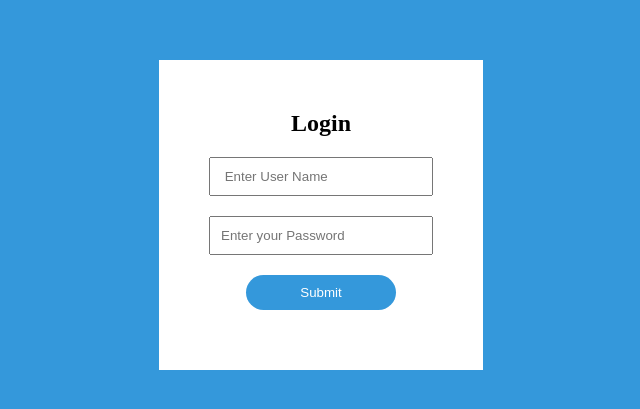
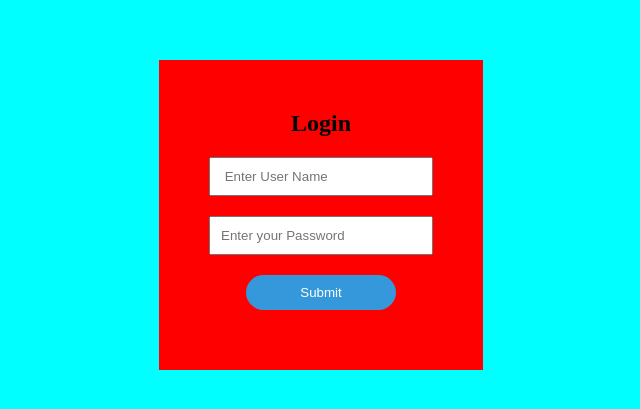
Before and after one commit to Anubhav-9565/Hacktoberfest-2022, a plain HTML site: page index.html in a window 1280 px wide. Shown: the part 193-602 px from the top of the page, without its empty margins (319-959 px from the left). Drawn offline with Linux system fonts and the light colour scheme.

Commit message:
changed css

```diff
--- a/index.html
+++ b/index.html
@@ -4,17 +4,17 @@
     <meta charset="UTF-8">
     <meta http-equiv="X-UA-Compatible" content="IE=edge">
     <meta name="viewport" content="width=device-width, initial-scale=1.0">
-    <title>Form Validation</title>
+    <title> Validation form </title>
 <style>
 body{
-    background-color: #3498db;
+    background-color: cyan;
     display: flex;
     justify-content:center ;
     align-items: center;
     height: 100vh;
 }
 #form-container{
-    background-color: white;
+    background-color: red;
     padding: 50px;
     text-align: center;
 }
```
